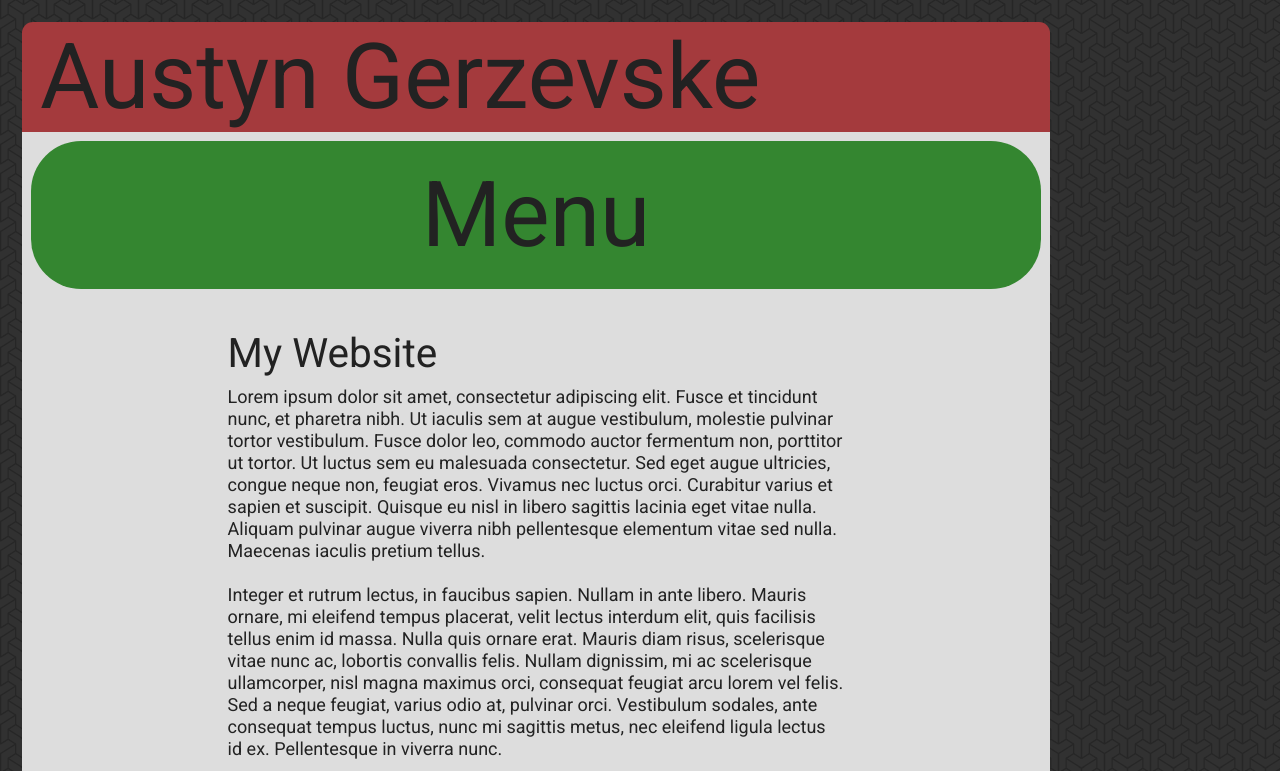
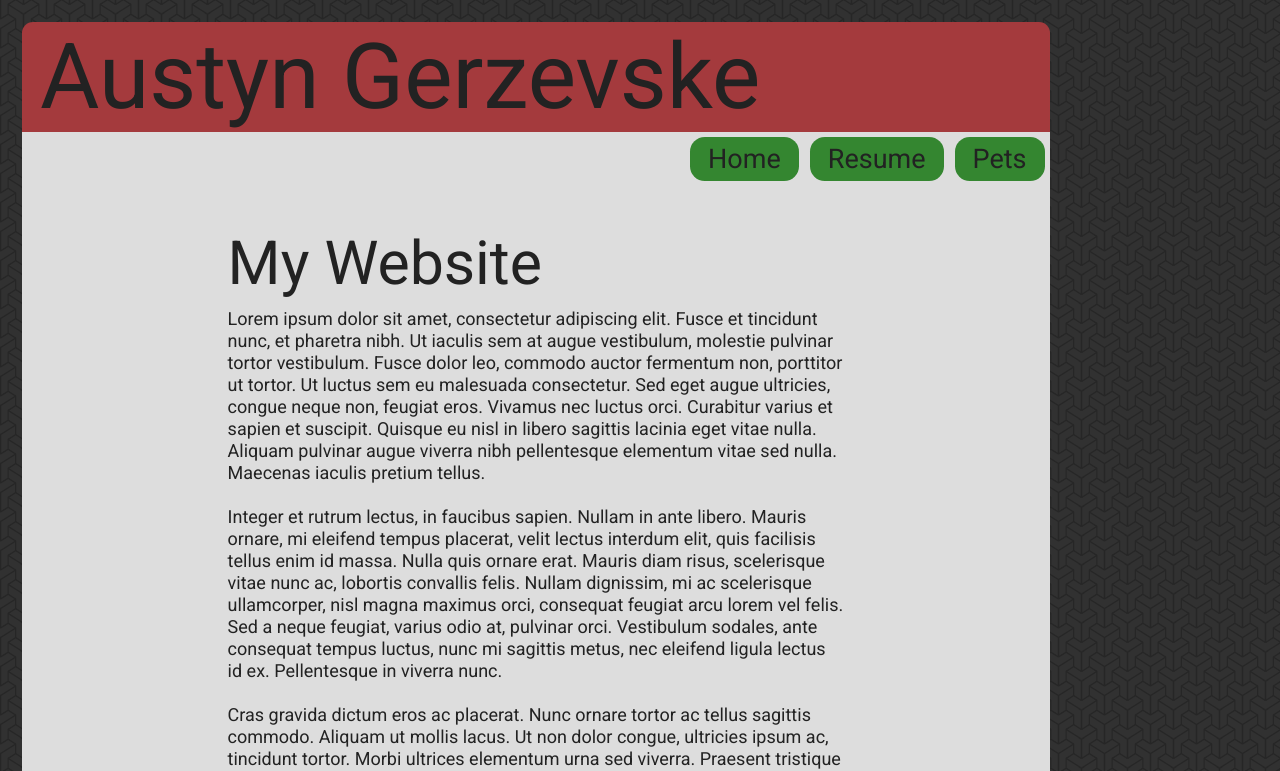
Before and after one commit to AGerzevske/361-project-three, a plain HTML site: page index.html in a window 1280 px wide. Shown: the top 771 px of the page. Drawn offline with Linux system fonts and the light colour scheme; a web font is replaced by a local one.

Commit message:
Fix menu so it works for non-mobile
  When the menu button was made it broke larger screens
  Css was added to resolve the issues

```diff
--- a/assets/css/screen.css
+++ b/assets/css/screen.css
@@ -76,7 +76,6 @@ main {
 }
 
 h1,
-main h2,
 h3,
 h4 {
   font-family: "Bai Jamjuree", Roboto, Calibri, Helvetica, sans-serif;
@@ -84,7 +83,6 @@ h4 {
 }
 
 h1,
-main h2,
 h3 {
   font-size: 2.25em;  /* 40.500 / 18 = 2.250 */
   line-height: 1.629629629em; /* 66  / 40.500 = 1.629629629 */
@@ -160,6 +158,13 @@ figcaption {
 
 /* Module/Modular Section (class or descedent selectors; repeating specific styles) */
 
+main h2 {
+  font-family: "Bai Jamjuree", Roboto, Calibri, Helvetica, sans-serif;
+  font-weight: 500;
+  font-size: 2.25em;  /* 40.500 / 18 = 2.250 */
+  line-height: 1.629629629em; /* 66  / 40.500 = 1.629629629 */
+}
+
 li ol,
 li ul {
   padding-left: 1.222222222em; /* 22  / 18.000 = 1.222222222 */
@@ -188,7 +193,6 @@ nav h2 { /* nav-menu li */
 
 nav h2 a ,
 .nav-item a {
-  margin: 0.1em;
   background-color: #348630;
   border-radius: 0.55em; /* Just looks good */
   color: #222;
@@ -197,6 +201,7 @@ nav h2 a ,
   font-size: 1.5em; /* 27.000 / 18 = 1.500 */
   font-weight: 400;
   line-height: 1.629629629em; /* 44  / 27.000 = 1.629629629 */
+  margin: 0.203703703em; /* 1.629629629 / 16 */
   padding: 0 0.666666666em; /* 18 / 27 = 0.666666666 */
   text-align: center;
   text-decoration: none;
@@ -207,7 +212,8 @@ nav h2 a ,
 }
 
 .js .nav-menu.visible {
-  display: block;
+  display: flex;
+  flex-flow: column wrap;
 }
 
 .nav-page-item {
@@ -283,9 +289,17 @@ nav h2 a:hover,
   /* Base Styles */
   /* Layout */
   /* Module Section */
-  .nav-menu {
+  .js nav h2 {
+    display: none;
+  }
+
+  .js .nav-menu.visible,
+  .js .nav-menu {
+    display: flex;
     flex-flow: row wrap;
+    justify-content: right;
   }
+
 
   /* State */
 }
@@ -299,7 +313,7 @@ nav h2 a:hover,
   }
 
   h1,
-  h2 {
+  main h2 {
     font-size: 3.375em; /* 60.750 / 18 = 3.375 */
     line-height: 1.448559671em; /* 88  / 60.750 = 1.448559671 */
     overflow-wrap: normal;
--- a/assets/js/site.js
+++ b/assets/js/site.js
@@ -7,30 +7,35 @@
     return;
   }
   // If yes js, then continue:
-  console.log('browser supports java');
   // Check is DOM is loaded before running js
   document.addEventListener('DOMContentLoaded', function() {
+    // Declare Variables
     var html = document.querySelector('html');
     var navigation = document.querySelector('.nav-site');
     var nav_list = document.querySelector('.nav-menu');
     var nav_heading = document.createElement('h2');
     var menu_link = document.createElement('a');
-    var menu_button = document.querySelector('#menu-button');
+    var menu_button;
+    console.log('browser supports java and DOM is Loaded');
+
 
     // var html
+    // If js loaded change the classname
     html.classList.remove('nojs');
     html.classList.add('js');
 
     // var navigation, nav_list, nav_heading, menu_link
+    // Create the h2 element under nav above the ul list
     menu_link.textContent = 'Menu';
     menu_link.setAttribute('id', 'menu-button');
     menu_link.setAttribute('href', '#null');
-
     nav_heading.append(menu_link);
-
     navigation.insertBefore(nav_heading, nav_list);
 
     // var menu_button
+    // Toggles the visible class on the navigation items when menu is clicked
+    // var needs to be given a value or error will throw, needs to be present in menu_link first
+    menu_button = document.querySelector('#menu-button');
     menu_button.addEventListener('click', function(e) {
       nav_list.classList.toggle('visible');
       e.preventDefault();
```
